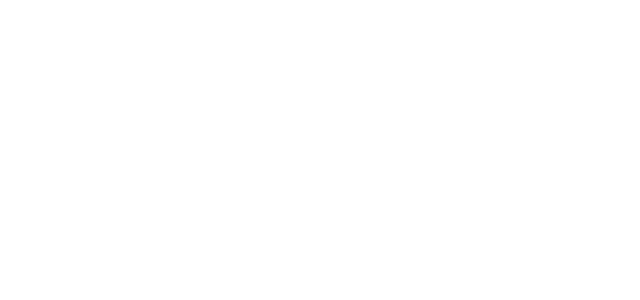
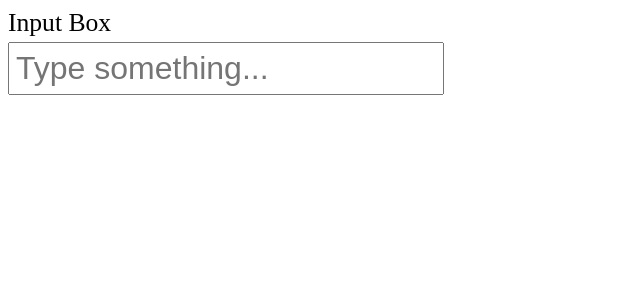
Before and after one commit to Zekumoru/js-personal-playground, a React (Create React App) app in the folder react/input-validation/: page / in a window 1280 px wide. Shown: the top 300 px of the page, without its empty margins (0-640 px from the left). Built offline with nearby package versions, Linux system fonts and the light colour scheme.

Commit message:
Create LabelInput and input validation

```diff
--- /dev/null
+++ b/react/input-validation/src/App.css
@@ -0,0 +1,13 @@
+label {
+  display: block;
+  font-size: 1.6rem;
+}
+
+label + input {
+  margin-top: 4px;
+}
+
+input {
+  padding: 6px;
+  font-size: 2rem;
+}
--- a/react/input-validation/src/App.js
+++ b/react/input-validation/src/App.js
@@ -1,5 +1,19 @@
+import LabelInput from './LabelInput';
+import './App.css';
+
 function App() {
-  return <div className="App"></div>;
+  return (
+    <div className="App">
+      <LabelInput
+        label="Input Box"
+        placeholder="Type something..."
+        validate={(input) => {
+          if (!/^[a-z\s]+$/i.test(input)) return 'Only letters are allowed!';
+          return '';
+        }}
+      />
+    </div>
+  );
 }
 
 export default App;
--- /dev/null
+++ b/react/input-validation/src/LabelInput.js
@@ -0,0 +1,43 @@
+import React, { useId, useState } from 'react';
+
+function LabelInput({ label, placeholder, validate, mandatory = false }) {
+  const id = useId();
+  const [value, setValue] = useState('');
+  const [errorMessage, setErrorMessage] = useState('');
+  const [aggressive, setAggressive] = useState(false);
+
+  const validateErrorMessage = (value) => {
+    if (!mandatory && value === '') return '';
+    return validate(value);
+  };
+
+  const handleChange = (e) => {
+    setValue(e.target.value);
+
+    if (aggressive) {
+      setErrorMessage(() => validateErrorMessage(e.target.value));
+    }
+  };
+
+  const handleBlur = (e) => {
+    setErrorMessage(() => validateErrorMessage(e.target.value));
+    if (!aggressive) setAggressive(true);
+  };
+
+  return (
+    <div>
+      <label htmlFor={id}>{label}</label>
+      <input
+        id={id}
+        type="text"
+        value={value}
+        placeholder={placeholder}
+        onBlur={handleBlur}
+        onChange={handleChange}
+      />
+      <div className="error-message">{errorMessage}</div>
+    </div>
+  );
+}
+
+export default LabelInput;
```
